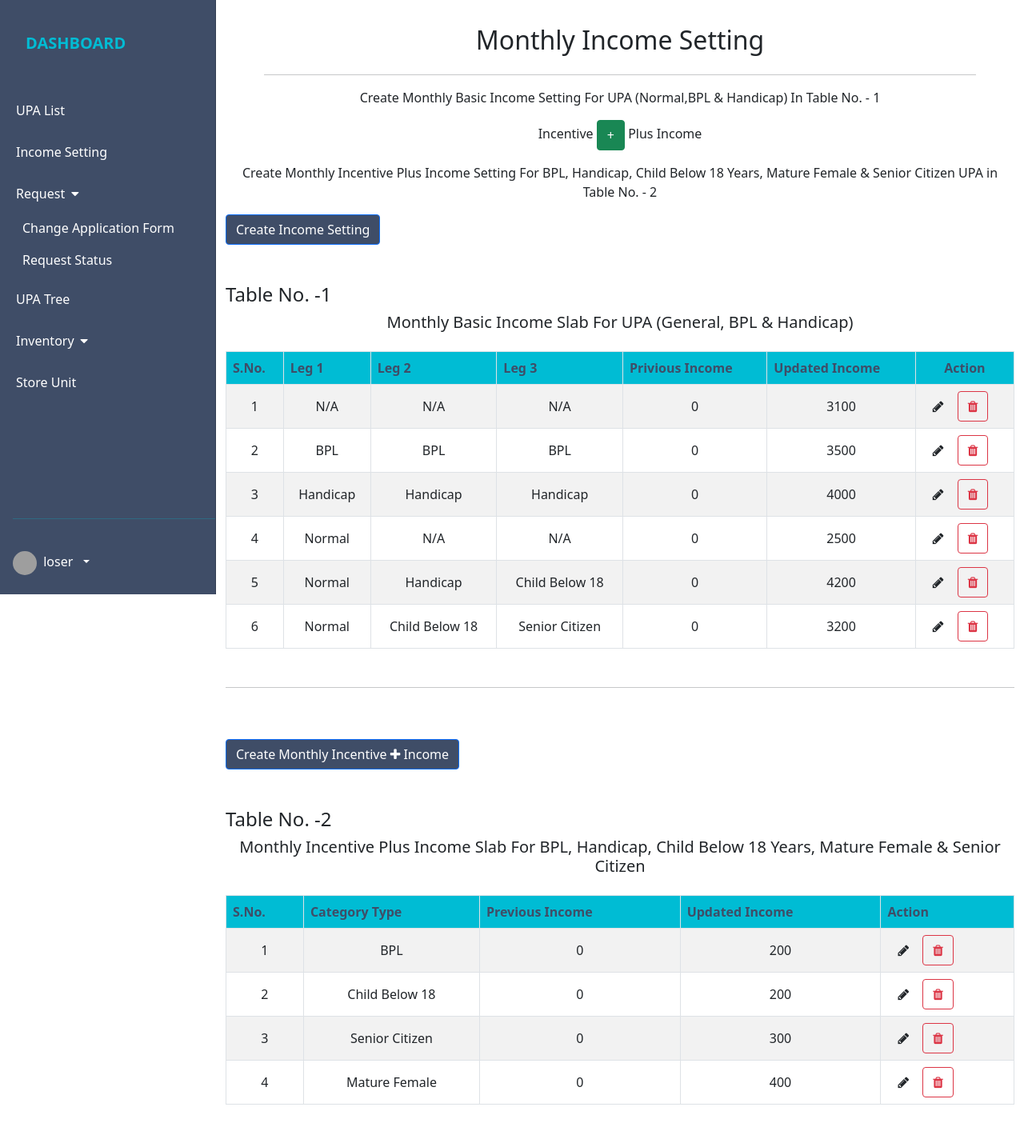
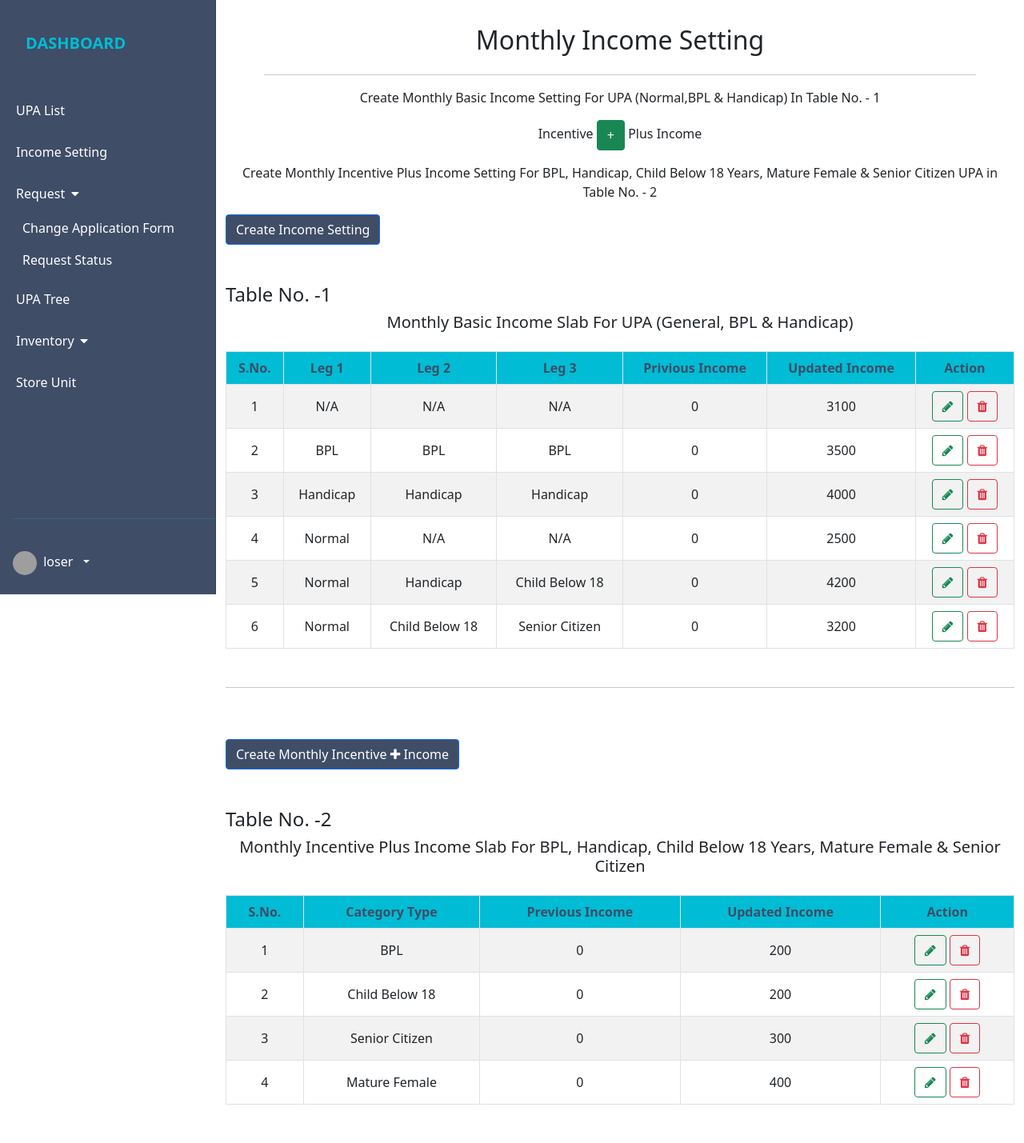
Before and after one commit to msurendra-1008/mlm_repo, a Django app: page /income_setting/ in a window 1280 px wide. Shown: the part 57-1486 px from the top of the page at 80% size. Run offline with Django 3.2, Linux system fonts and the light colour scheme; a user stored in the database is signed in; data comes from the database, SQL or seed files in the repository; parts of the project's set-up code (start-up, migrations or seed data) failed here and were passed over; grey boxes are pictures that could not be loaded.

Commit message:
changes in income setting file

```diff
--- a/templates/dashboard/income_setting.html
+++ b/templates/dashboard/income_setting.html
@@ -54,7 +54,7 @@
             <!-- <div class="row"> -->
                 <table class="table table-striped table-hover table-bordered align-middle mb-5">
                     <thead class="theme_nav">
-                        <tr>
+                        <tr class="text-center">
                             <th>S.No.</th>
                             <th scope="col">Leg 1</th>
                             <th scope="col">Leg 2</th>
@@ -73,8 +73,8 @@
                             <td class="text-center">{{i.child_three}}</td>
                             <td class="text-center">{{i.previous_income}}</td>
                             <td class="text-center">{{i.income}}</td>
-                            <td>
-                                <a href="{% url 'update-income-setting' i.pk %}" class="btn btn-outline" id="edit" title="Edit"><i class="fa fa-pencil" aria-hidden="true"></i></a>
+                            <td class="text-center">
+                                <a href="{% url 'update-income-setting' i.pk %}" class="btn btn-outline-success" id="edit" title="Edit"><i class="fa fa-pencil" aria-hidden="true"></i></a>
                                 <a href="{% url 'delete-income-setting' i.pk %}" class="btn btn-outline-danger" id="delete" title="Delete"><i class="fa fa-trash" aria-hidden="true"></i></a>
                             </td>
                         </tr>
@@ -89,7 +89,7 @@
                 <h6 class="fs-5 fw-dark mb-4 text-center"> Monthly Incentive Plus Income Slab For BPL, Handicap, Child Below 18 Years, Mature Female & Senior Citizen</h6>
                 <table class="table table-striped table-hover table-bordered align-middle mb-5">
                   <thead class="theme_nav">
-                      <tr>
+                      <tr class="text-center">
                           <th>S.No.</th>
                           <th scope="col">Category Type</th>
                           <th scope="col"> Previous Income</th>
@@ -104,8 +104,8 @@
                           <td class="text-center">{{i.category_type}}</td>
                           <td class="text-center">{{i.previous_income_for_women_old}}</td>
                           <td class="text-center">{{i.income}}</td>
-                          <td>
-                              <a href="{% url 'update-income-setting-for-women-old' i.pk%}" class="btn btn-outline" id="edit" title="Edit"><i class="fa fa-pencil" aria-hidden="true"></i></a>
+                          <td class="text-center">
+                              <a href="{% url 'update-income-setting-for-women-old' i.pk%}" class="btn btn-outline-success" id="edit" title="Edit"><i class="fa fa-pencil" aria-hidden="true"></i></a>
                               <a href="{% url 'delete-income-setting-for-women-old' i.pk%}" class="btn btn-outline-danger" id="delete" title="Delete"><i class="fa fa-trash" aria-hidden="true"></i></a>
 
                           </td>
```
